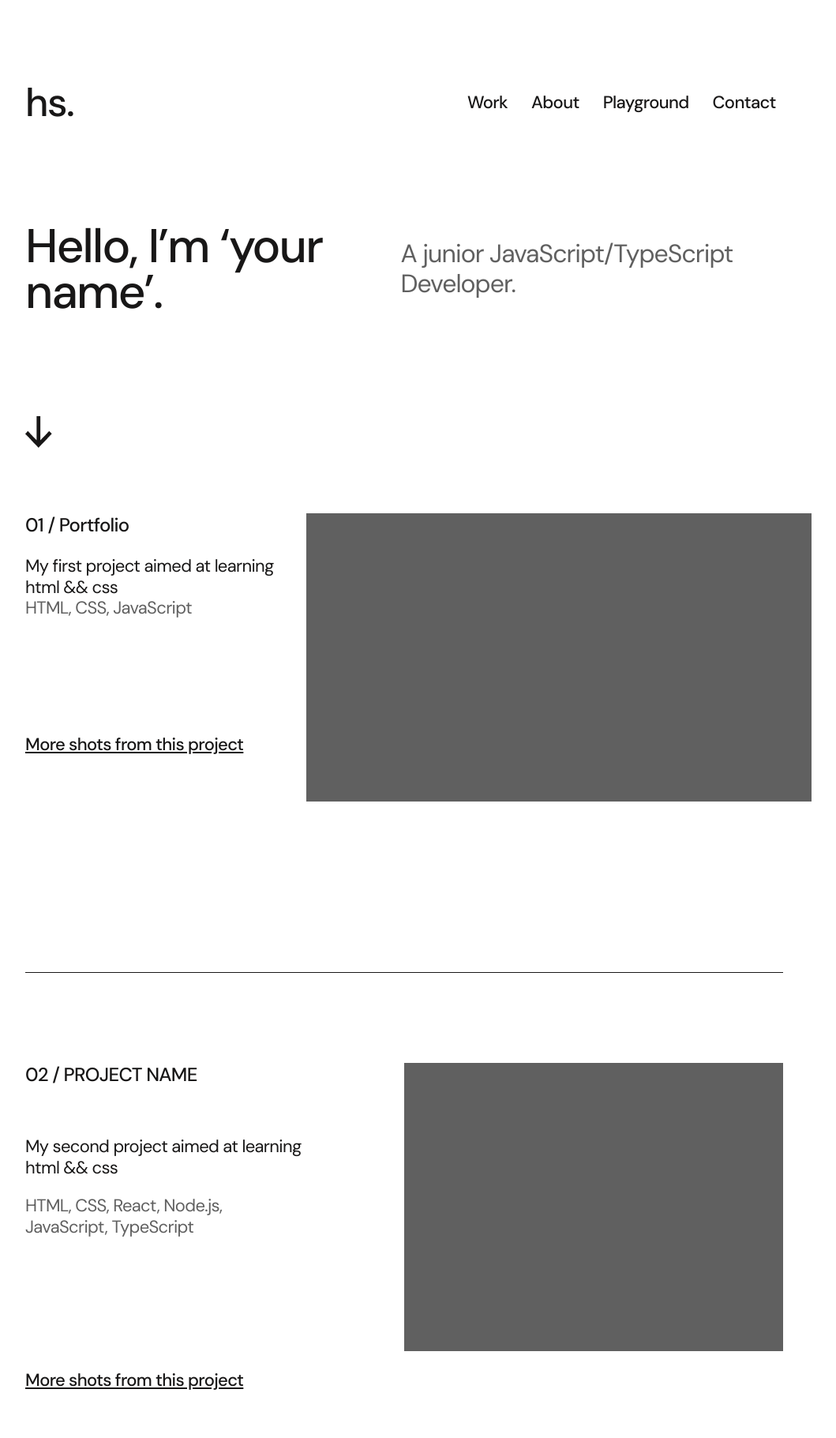
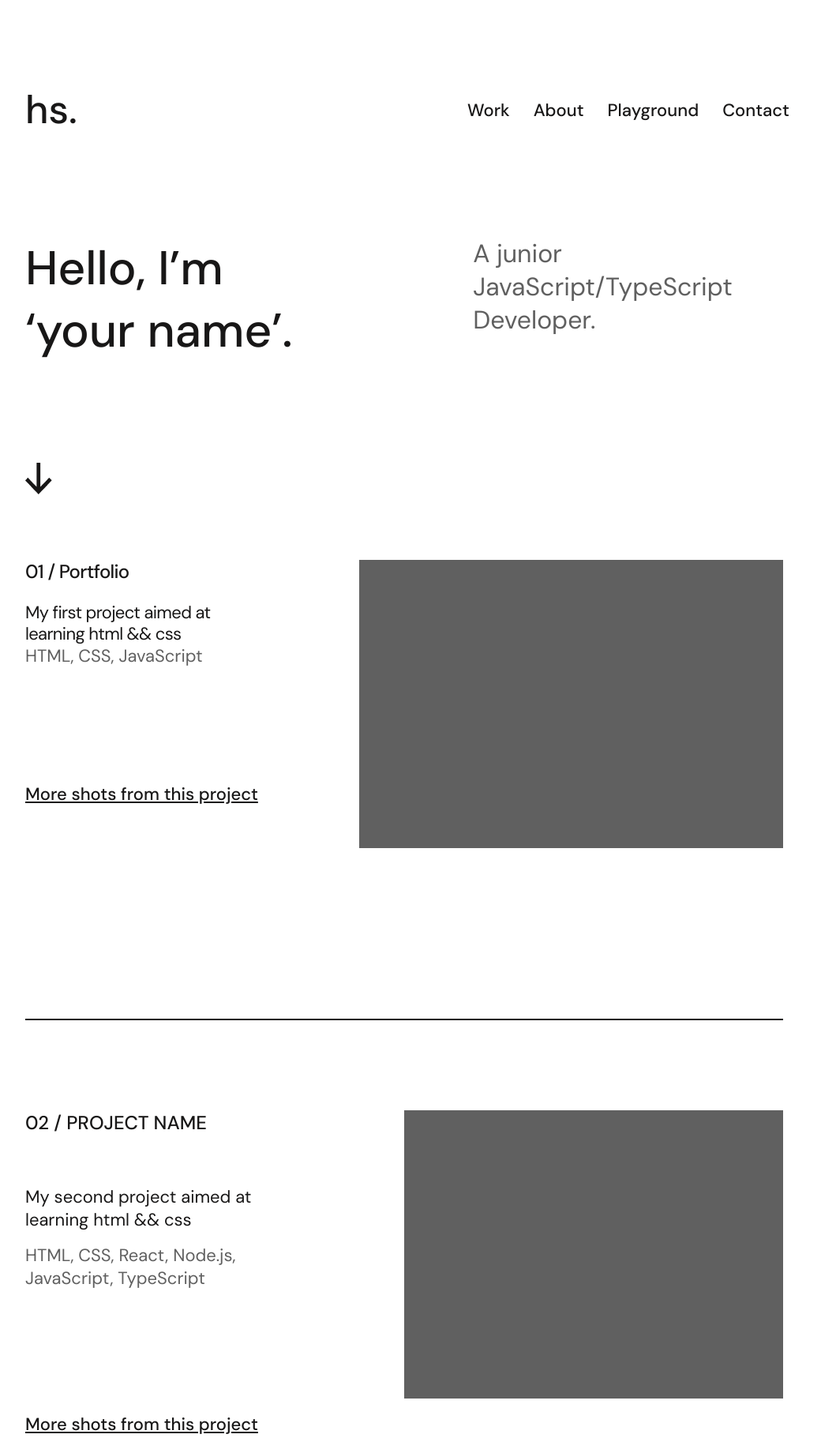
Before and after one commit to ArtemiuszAnton/cv-application, a plain HTML site: page index.html in a window 1280 px wide. Shown: the top 1821 px of the page at 79% size, without its empty margins (128-1187 px from the left). Drawn offline with Linux system fonts and the light colour scheme.

Commit message:
edit first and second page

```diff
--- a/about.css
+++ b/about.css
@@ -8,7 +8,7 @@ body {
 
     background: #F3F3F3;
     width: 1200px;
-    margin: auto;
+    margin: 120px 136px 172px 136px;
 }
 
 header {
@@ -159,13 +159,37 @@ header nav p:not(:last-child) {
     background-image: url(./arrow2.png);
     background-repeat: no-repeat;
     margin-left: 40px;
+    margin-top: 25px;
 }
 
 .contacts p {
     margin-left: 390px;
     color: var(--main-black, #181717);
-    font-family: DM Sans;
-    font-size: 32px;
-    font-style: normal;
-    font-weight: 400;
+    font: 400 32px DM Sans;
 }
+
+footer {
+    display: flex;
+    justify-content: space-between;
+    margin-top: 135px;
+}
+
+footer .ur-name {
+    color: #2429AF;
+    font: 500 22px DM Sans;
+}
+
+footer nav {
+    display: flex;
+    color: var(--main-black, #181717);
+    font: 500 21px DM Sans;
+    margin-right: 40px;
+}
+
+footer nav p:hover {
+    text-decoration: underline;
+}
+
+footer nav .linkedin {
+    margin-right: 40px;
+}
--- a/index.css
+++ b/index.css
@@ -4,13 +4,11 @@
     font-style: normal;
 }
 
-.first-page {
-
+body {
     margin-top: 106px;
     margin-right: 160px;
     margin-left: 160px;
     margin-bottom: 116px;
-
 }
 
 header {
@@ -19,40 +17,29 @@ header {
 }
 
 header nav {
-
     display: flex;
     align-items: center;
     width: 400px;
     justify-content: space-between;
-
-
 }
 
 header h1 {
-
     color: var(--main-black, #181717);
     font: 500 50px DM Sans;
-    line-height: 97.2%;
-    letter-spacing: -1.5px;
 }
 
 header nav p {
-
     color: var(--main-black, #181717);
     font: 500 22px DM Sans;
-    line-height: 120%;
-    letter-spacing: -0.66px;
     margin-right: 30px;
-
-
 }
 
 .preview {
     margin-top: 128px;
+    display: flex;
 }
 
 .preview .info {
-
     display: flex;
     justify-content: space-between;
     align-items: center;
@@ -61,40 +48,28 @@ header nav p {
 .preview .info h1 {
     color: var(--main-black, #181717);
     font: 500 60px DM Sans;
-    line-height: 97.2%;
-    letter-spacing: -1.8px;
 }
 
-.preview .info p {
-
+.preview p {
+    display: flex;
     color: #606060;
     font: 400 32px DM Sans;
-    line-height: 117%;
-    letter-spacing: -0.96px;
-    flex-direction: column;
+    margin-left: 180px;
 }
 
 .img-arrow {
-
     background-image: url(./arrow.png);
     height: 40px;
     width: 34px;
     background-size: contain;
     background-repeat: no-repeat;
-    margin-top: 128px;
-
+   margin-top: 128px;
 }
 
 .project {
-
     margin-top: 83px;
     display: flex;
-    width: 1120px;
     height: 473px;
-    flex-shrink: 0;
-
-
-
 }
 
 .project h3 {
@@ -116,51 +91,45 @@ header nav p {
 }
 
 .project .portfolio .first-proj {
-
     color: var(--main-black, #181717);
     font: 400 22px DM Sans;
     line-height: 121.5%;
     letter-spacing: -0.66px;
     margin-top: 25px;
-
 }
 
 .project .portfolio .my-lang {
     color: var(--main-gray, #606060);
     font: 400 22px DM Sans;
-    line-height: 121.5%;
-    letter-spacing: -0.66px;
 }
 
 .project .rectangle-1 {
-
     width: 640px;
     height: 365px;
+    margin-left: 124px;
     background: var(--main-gray, #606060);
     justify-content: flex-end
+
 }
 
-.more-shots-1 p {
-
+.project .portfolio .more-shots-1 {
     margin-top: 146px;
     color: var(--main-black, #181717);
     font: 500 22px DM Sans;
-    line-height: 121.5%;
-    letter-spacing: -0.66px;
     text-decoration-line: underline;
+}
 
+.project .portfolio .more-shots-1:hover {
+    padding: 2px;
 }
 
 main .border-1 {
-
     margin-top: 108px;
     height: 1.5px;
     background: #181717;
-
 }
 
 .project-2 {
-
     margin-top: 114px;
     display: flex;
     flex-shrink: 0;
@@ -169,56 +138,44 @@ main .border-1 {
 .left-side {
     display: flex;
     flex-direction: column;
+
 }
 
 .project-2 h1 {
-
     color: var(--main-black, #181717);
     font: 500 24px DM Sans;
-    line-height: 121.5%;
-    letter-spacing: -0.72px;
 }
 
 .project-2 .sec-proj {
-
     color: var(--main-black, #181717);
     font: 400 22px DM Sans;
-    line-height: 121.5%;
-    letter-spacing: -0.66px;
     margin-top: 64px;
     display: flex;
     width: 356px;
     height: 54.933px;
     flex-direction: column;
-    flex-shrink: 0;
-
 }
 
 .project-2 .my-lang-2 {
     color: var(--main-gray, #606060);
     font: 400 22px DM Sans;
-    line-height: 121.5%;
-    letter-spacing: -0.66px;
     margin-top: 20px;
     display: flex;
     width: 316px;
-    height: 65.004px;
-    flex-direction: column;
-    flex-shrink: 0;
 }
 
 .project-2 .more-shots-2 {
-
     color: var(--main-black, #181717);
     font: 500 22px DM Sans;
-    line-height: 121.5%;
-    letter-spacing: -0.66px;
     text-decoration-line: underline;
     margin-top: 156px;
 }
 
+.project-2 .more-shots-2:hover {
+    padding: 2px;
+}
+
 .project-2 .rectangle-2 {
-
     width: 640px;
     height: 365px;
     background: var(--main-gray, #606060);
@@ -227,42 +184,30 @@ main .border-1 {
 }
 
 .border-2 {
-
     background: #181717;
     margin-top: 106px;
     height: 1.5px;
-
 }
 
 .project-3 {
-
-    width: 1120px;
     height: 473px;
     margin-top: 114px;
     display: flex;
-
 }
 
 .project-3 h1 {
-
     color: var(--main-black, #181717);
     font: 500 24px DM Sans;
-    line-height: 121.5%;
-    letter-spacing: -0.72px;
 }
 
 .project-3 .third-proj {
-
     display: flex;
     width: 356px;
     height: 54.933px;
     flex-direction: column;
-    flex-shrink: 0;
     margin-top: 46px;
     color: var(--main-black, #181717);
     font: 400 22px DM Sans;
-    font-weight: 400;
-    line-height: 121.5%;
 }
 
 .project-3 .my-lang-3 {
@@ -274,8 +219,6 @@ main .border-1 {
     flex-shrink: 0;
     color: var(--main-gray, #606060);
     font: 400 22px DM Sans;
-    line-height: 121.5%;
-    letter-spacing: -0.66px;
     margin-top: 18px;
 
 }
@@ -289,8 +232,6 @@ main .border-1 {
     margin-top: 143px;
     color: var(--main-black, #181717);
     font: 500 22px Inter;
-    line-height: 121.5%;
-    letter-spacing: -0.66px;
     text-decoration-line: underline;
 
 }
@@ -337,3 +278,7 @@ footer .tg {
     margin-left: 32px;
 
 }
+
+footer nav p:hover {
+text-decoration: underline;
+}
--- a/index.html
+++ b/index.html
@@ -32,15 +32,14 @@
             <section class="preview">
                 <div class="info">
                     <h1> Hello, I’m ‘your name’.</h1>
-
+                </div>
                     <p> A junior JavaScript/TypeScript Developer. </p>
-                </div>
-                <div class="img-arrow"></div>
 
             </section>
 
+            <div class="img-arrow"></div>
+
             <section class="project">
-
 
 
                 <div class="portfolio">
@@ -49,9 +48,7 @@
 
                     <p class="first-proj">My first project aimed at learning html && css</p>
                     <div class="my-lang">
-
                         <p>HTML, CSS, JavaScript</p>
-
                     </div>
 
 
@@ -61,11 +58,7 @@
 
                 </div>
 
-
-
                 <div class="rectangle-1"></div>
-
-
 
 
             </section>
```
Also changed, not shown: about.html (+11 -2 lines).
